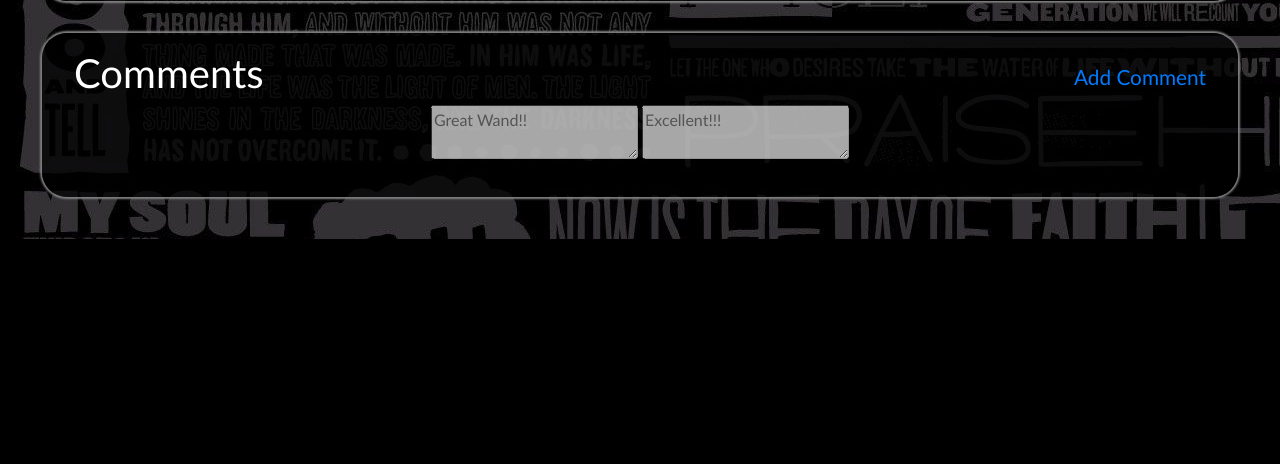
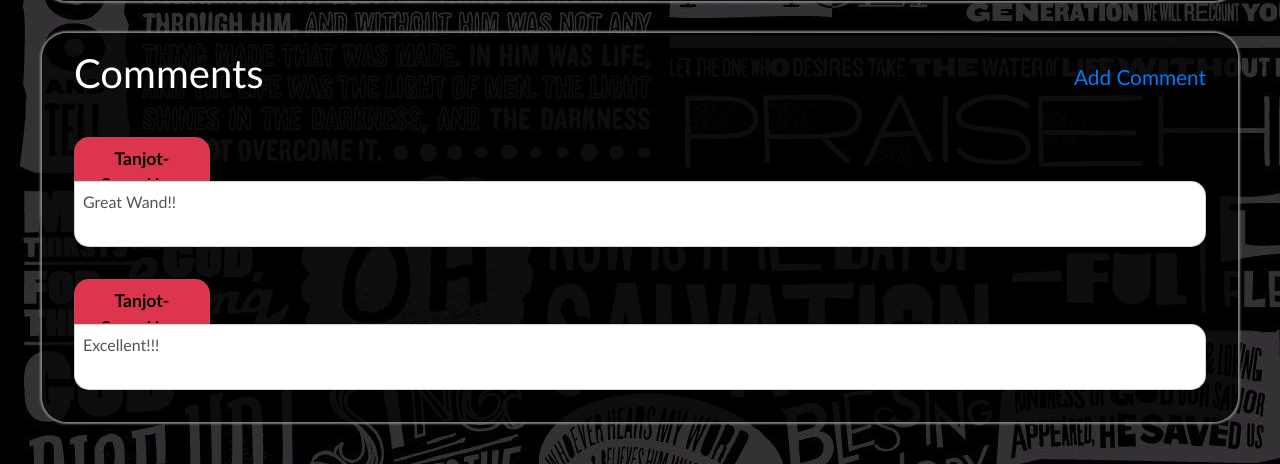
Before and after one commit to TanjotSingh25/Auction_Portal, a Django app: page /7 in a window 1280 px wide. Shown: the part 1308-1772 px from the top of the page. Before the commit the page ends 1547 px from the top, so only its background shows below. Run offline with Django 3.2, Linux system fonts and the light colour scheme; a user stored in the database is signed in; data comes from the database, SQL or seed files in the repository; both versions use the stored data as it was after the commit; some libraries are stand-ins or nearby versions.

Commit message:
Completed the Comment functionality - Project Finished

```diff
--- a/auctions/static/auctions/styles.css
+++ b/auctions/static/auctions/styles.css
@@ -419,3 +419,34 @@ body {
     color: #007bff9a;
     cursor: pointer;
 }
+
+#comments-all{
+    width: 100%;
+}
+
+.comment-box{
+    width: 100%;
+    border-radius: 0 15px 15px 15px;
+    background-color: white;
+    padding: 0.5rem;
+    resize: none;
+}
+
+.comment-user{
+    width: 12%;
+    border-radius: 15px 15px 0 0;
+    padding: 0.5rem;
+    resize: none;
+    background-color: #dd354e;
+    color: black;
+    text-align: center;
+    font-weight: bold;
+    font-size: 1.1rem;
+}
+
+.comment-div{
+    display: flex;
+    justify-content: left;
+    flex-direction: column;
+    margin-top: 2rem;
+}
--- a/auctions/templates/auctions/listing.html
+++ b/auctions/templates/auctions/listing.html
@@ -64,7 +64,10 @@
         </div>
         <div id="comments-all">
             {% for comment in Comments %}
-                <textarea disabled>{{ comment.Comment }}</textarea>
+                <div class="comment-div">
+                    <textarea disabled rows="1" class="comment-user">{{ comment.User.username }}</textarea>
+                    <textarea disabled class="comment-box">{{ comment.Comment }}</textarea>
+                </div>
             {% endfor %}
         </div>
     </div>
```
Also changed, not shown: db.sqlite3.
